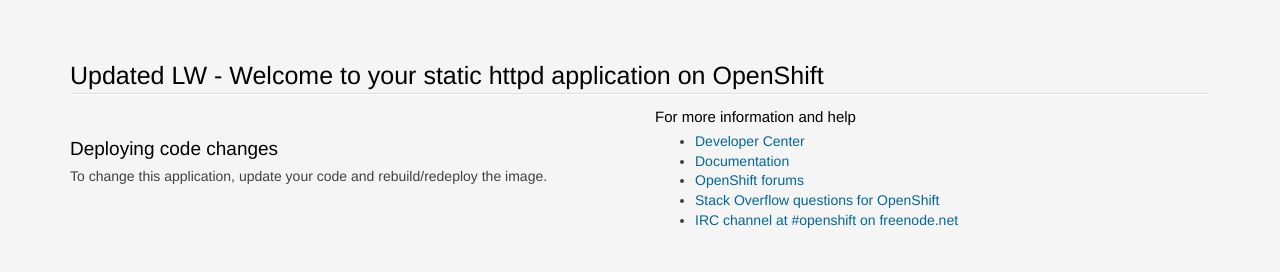
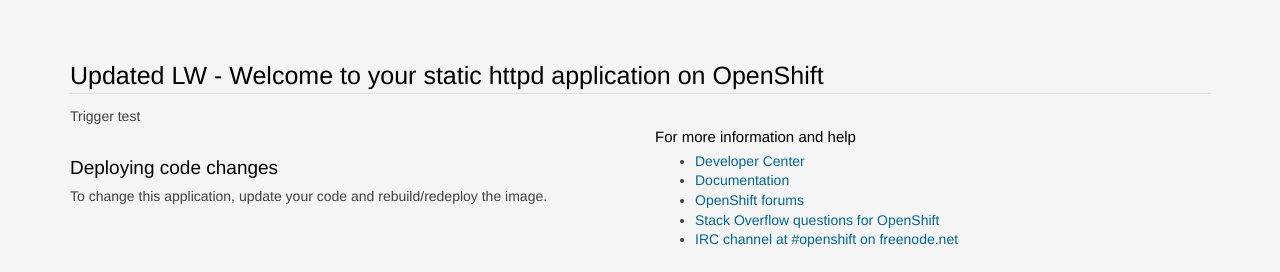
Before and after one commit to leonwild/ocp-test, a plain HTML site: page index.html in a window 1280 px wide. Shown: the top 272 px of the page. Drawn offline with Linux system fonts and the light colour scheme.

Commit message:
Update index.html

```diff
--- a/index.html
+++ b/index.html
@@ -210,6 +210,7 @@
  <section class='container'>
   <hgroup>
     <h1>Updated LW - Welcome to your static httpd application on OpenShift</h1>
+    Trigger test
   </hgroup>
   <div class="row">
     <section class='col-xs-12 col-sm-6 col-md-6'>
```
